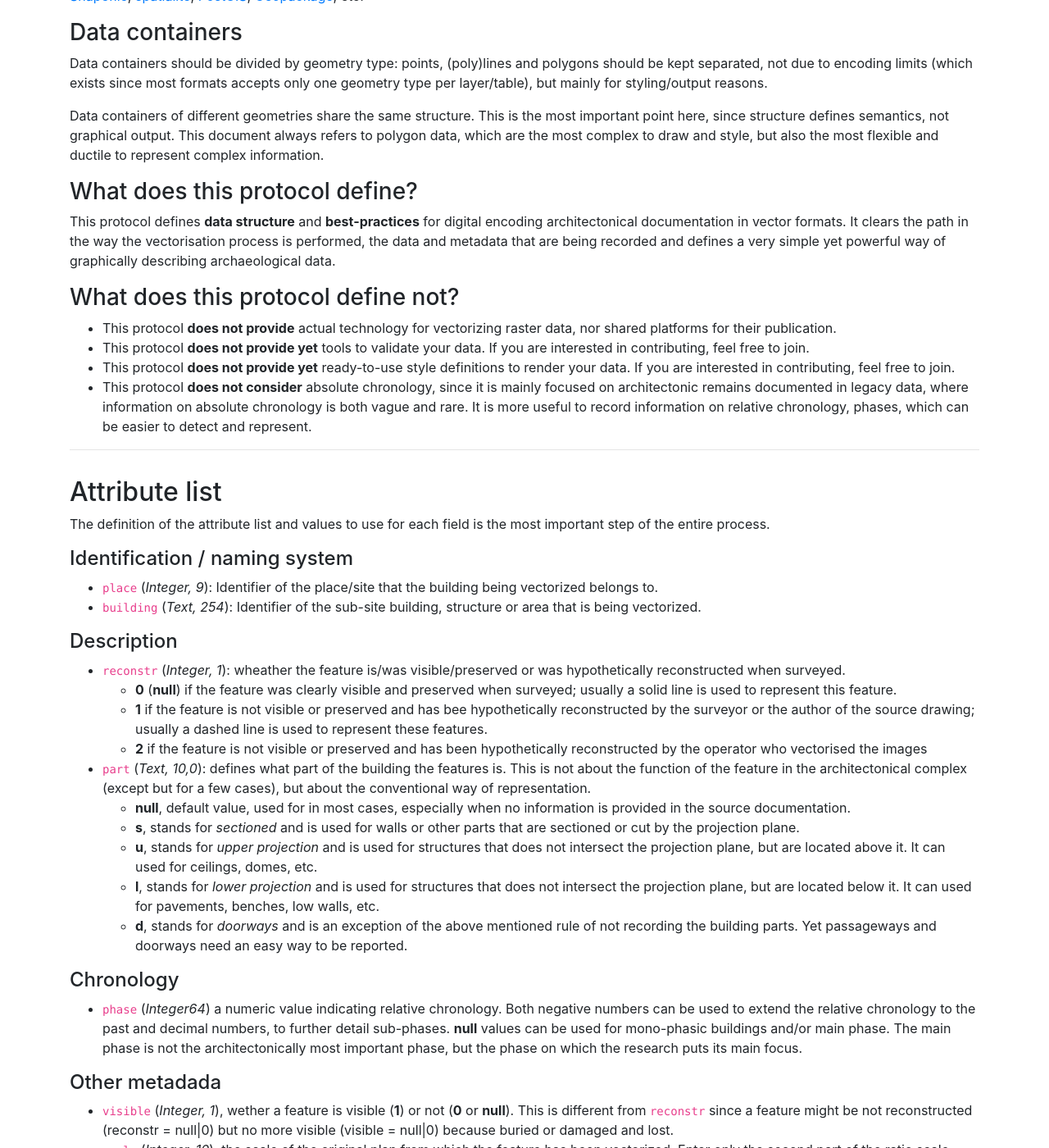
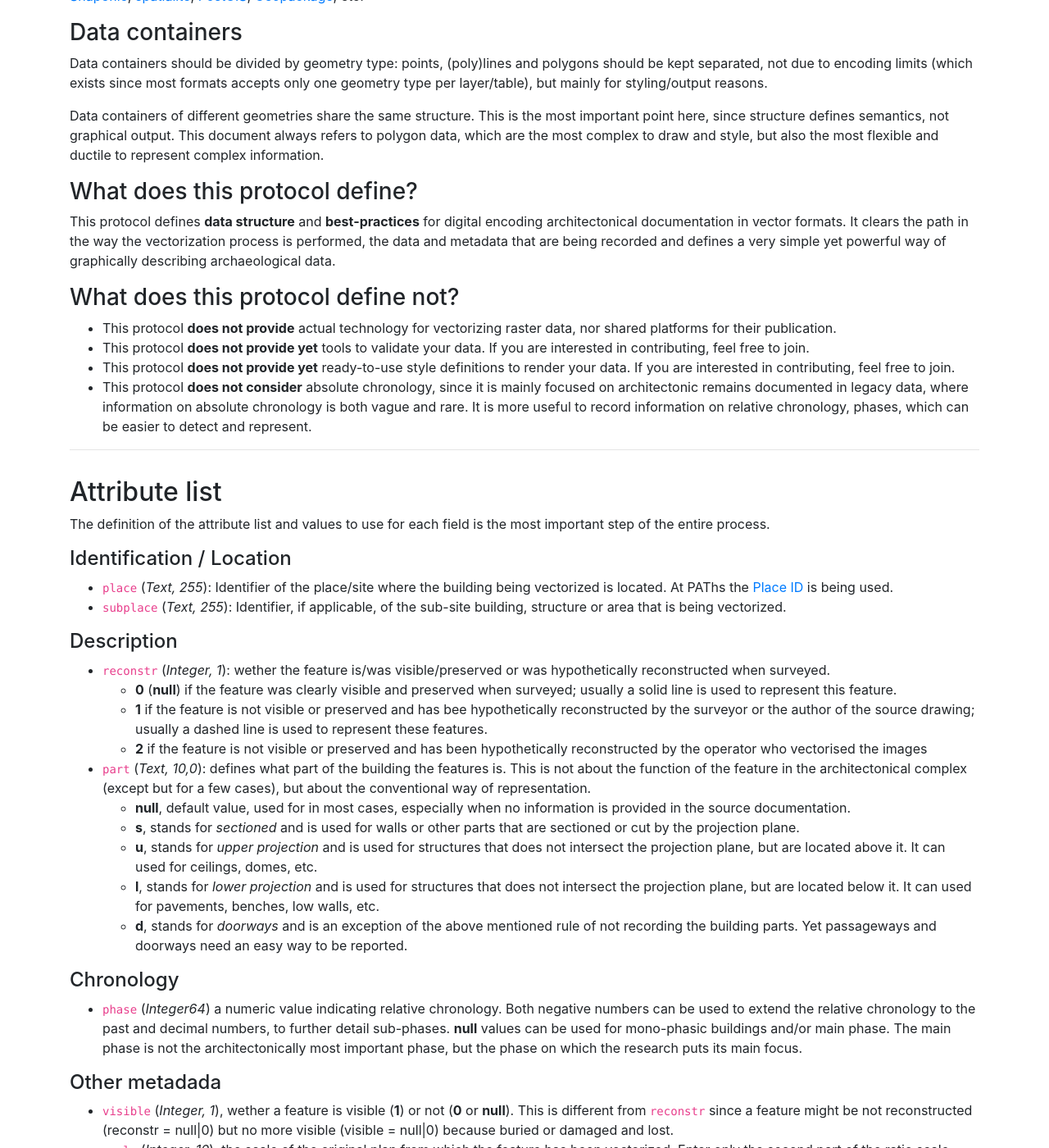
Before and after one commit to paths-erc/docs, a Jekyll site: the page built from gis/vectorization-protocol.md, in a window 1280 px wide and 1400 px high, scrolled down 1258 px. Shown: the whole window at 82% size. Built offline with Jekyll 4.4.1, drawn with Linux system fonts in a browser that asks for light colours; nearby versions of some CDN libraries; some of the changed text lies outside the part shown.

Commit message:
version 0.0.2 building > subplace; zoteroid > source; zoterodet: subsource

```diff
--- a/gis/vectorization-protocol.md
+++ b/gis/vectorization-protocol.md
@@ -21,11 +21,11 @@
 
 ---
 
-Version 0.0.1-alpha
+Version 0.0.2
 
 ---
 
-By [Julian Bogdani](julian.bogdani@uniromai.it)
+By [Julian Bogdani](julian.bogdani@uniroma1.it)
 
 This draft is meant to help users to go through the vectorization process of archaeological and architectonic legacy data, consisting mainly in plans of various scales.
 
@@ -41,7 +41,7 @@
 Data containers of different geometries share the same structure. This is the most important point here, since structure defines semantics, not graphical output. This document always refers to polygon data, which are the most complex to draw and style, but also the most flexible and ductile to represent complex information.
 
 ### What does this protocol define?
-This protocol defines **data structure** and **best-practices** for digital encoding architectonical documentation in vector formats. It clears the path in the way the vectorisation process is performed, the data and metadata that are being recorded and defines a very simple yet powerful way of graphically describing archaeological data.
+This protocol defines **data structure** and **best-practices** for digital encoding architectonical documentation in vector formats. It clears the path in the way the vectorization process is performed, the data and metadata that are being recorded and defines a very simple yet powerful way of graphically describing archaeological data.
 
 ### What does this protocol define not?
 - This protocol **does not provide** actual technology for vectorizing raster data, nor shared platforms for their publication.
@@ -54,12 +54,12 @@
 ## Attribute list
 The definition of the attribute list and values to use for each field is the most important step of the entire process.
 
-#### Identification / naming system
-- `place` (*Integer, 9*): Identifier of the place/site that the building being vectorized belongs to.
-- `building` (*Text, 254*): Identifier of the sub-site building, structure or area that is being vectorized.
+#### Identification / Location
+- `place` (*Text, 255*): Identifier of the place/site where the building being vectorized is located. At PAThs the [Place ID](https://docs.paths-erc.eu/handbook/places#id) is being used.
+- `subplace` (*Text, 255*): Identifier, if applicable, of the sub-site building, structure or area that is being vectorized.
 
 #### Description
-- `reconstr` (*Integer, 1*): wheather the feature is/was visible/preserved or was hypothetically reconstructed when surveyed.
+- `reconstr` (*Integer, 1*): wether the feature is/was visible/preserved or was hypothetically reconstructed when surveyed.
   - **0** (**null**) if the feature was clearly visible and preserved when surveyed; usually a solid line is used to represent this feature.
   - **1** if the feature is not visible or preserved and has bee hypothetically reconstructed by the surveyor or the author of the source drawing; usually a dashed line is used to represent these features.
   - **2** if the feature is not visible or preserved and has been hypothetically reconstructed by the operator who vectorised the images
@@ -76,10 +76,10 @@
 #### Other metadada
 - `visible` (*Integer, 1*), wether a feature is visible (**1**) or not (**0** or **null**). This is different from `reconstr` since a feature might be not reconstructed (reconstr = null\|0) but no more visible (visible = null\|0) because buried or damaged and lost.
 - `scale` (*Integer, 10*), the scale of the original plan from which the feature has been vectorized. Enter only the second part of the ratio scale, presuming that the first part is always 1, eg. for ratio scale **1:200000** enter **200000**.
-- `zoteroid` (*String, 30*), enter the textual id of the bibliographic record containing the original image in Zotero database.
-- `zoterodet` (*String, 255*), enter page number and or figure number of the bibliographic record containing the original image.
+- `source` (*String, 30*), contains the bibliographic or archive reference to the document used as the source for the vectorization. At PAThs, the Zotero identifier of [PAThs official bibliographic repository is being used](https://www.zotero.org/groups/2189557/erc-paths).
+- `subsource` (*String, 255*), enter page number and or figure number of the bibliographic record containing the original image.
 - `operator` (*String, 255*), name or codename of the operator who vectorised the image.
-- `date` (*Datetime*), Datetime of the vectorisation process.
+- `date` (*Datetime*), Datetime of the vectorization process.
 
 #### Elevation
 - `z` (*Double, 7,2*), elevation of the feature for extrusion purposes
@@ -103,14 +103,14 @@
       "type": "Feature",
       "properties": {
         "place": 338,
-        "building": "Eastern Church",
+        "subplace": "Eastern Church",
         "reconstr": 0,
         "part": null,
         "phase": null,
         "visible": null,
         "scale": null,
-        "zoteroid": "BGQ6JNX2",
-        "zoterodet": null,
+        "source": "BGQ6JNX2",
+        "subsource": null,
         "operator": "JB",
         "date": null,
         "z": 3.1,
```
Also changed, not shown: gis/leaflet-example/index.html (+19 -1 lines), 1 other file.
